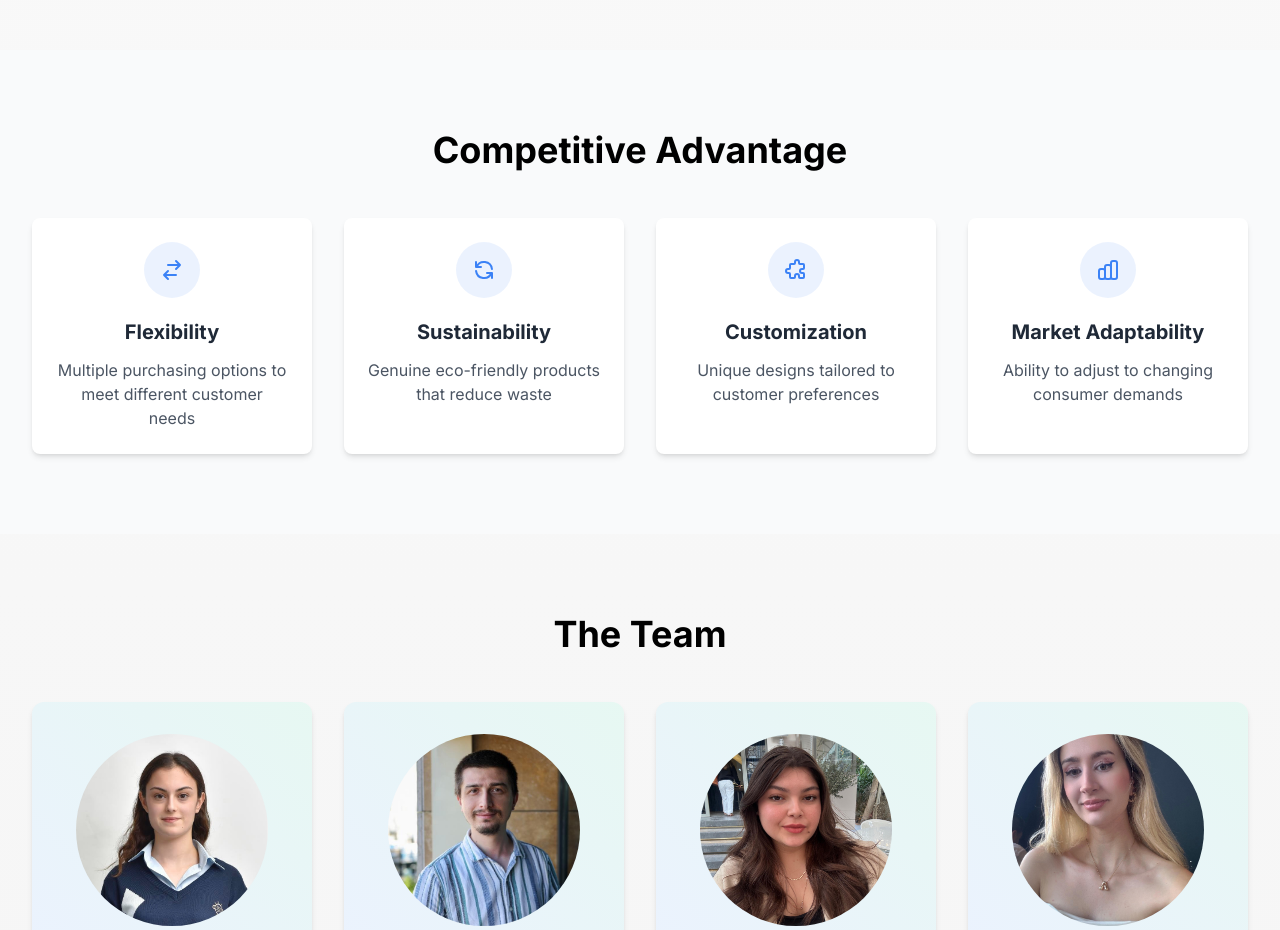
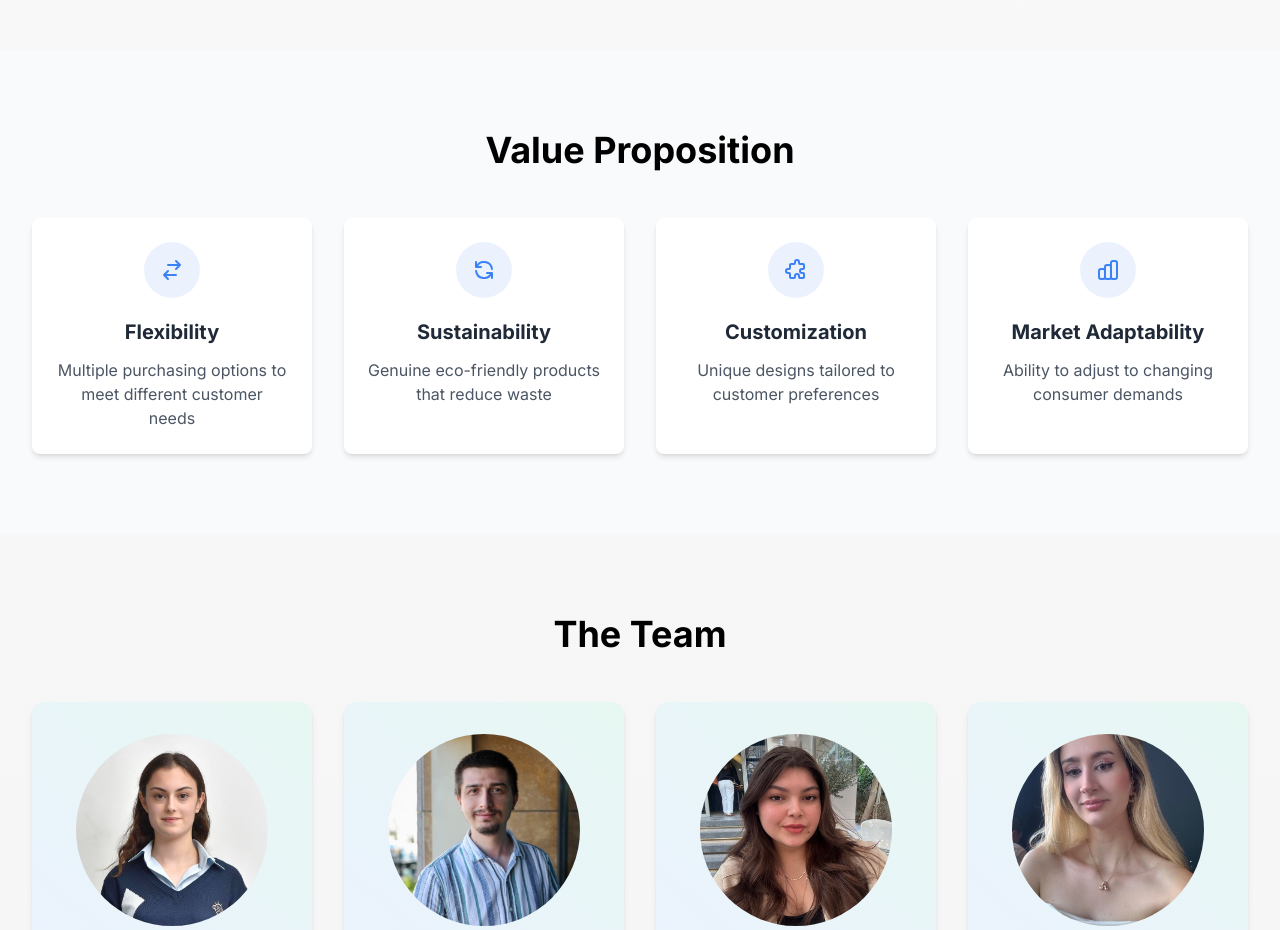
Before and after one commit to cevherk/innoway-website, a Next.js app: page / in a window 1280 px wide. Shown: the part 3000-3930 px from the top of the page. Built offline with nearby package versions, Linux system fonts and the light colour scheme.

Commit message:
Update section title from Competitive Advantage to Value Proposition

```diff
--- a/data/content.ts
+++ b/data/content.ts
@@ -44,7 +44,7 @@ export const siteContent = {
     ]
   },
   advantage: {
-    title: "Competitive Advantage",
+    title: "Value Proposition",
     points: [
       {
         title: "Flexibility",
```
